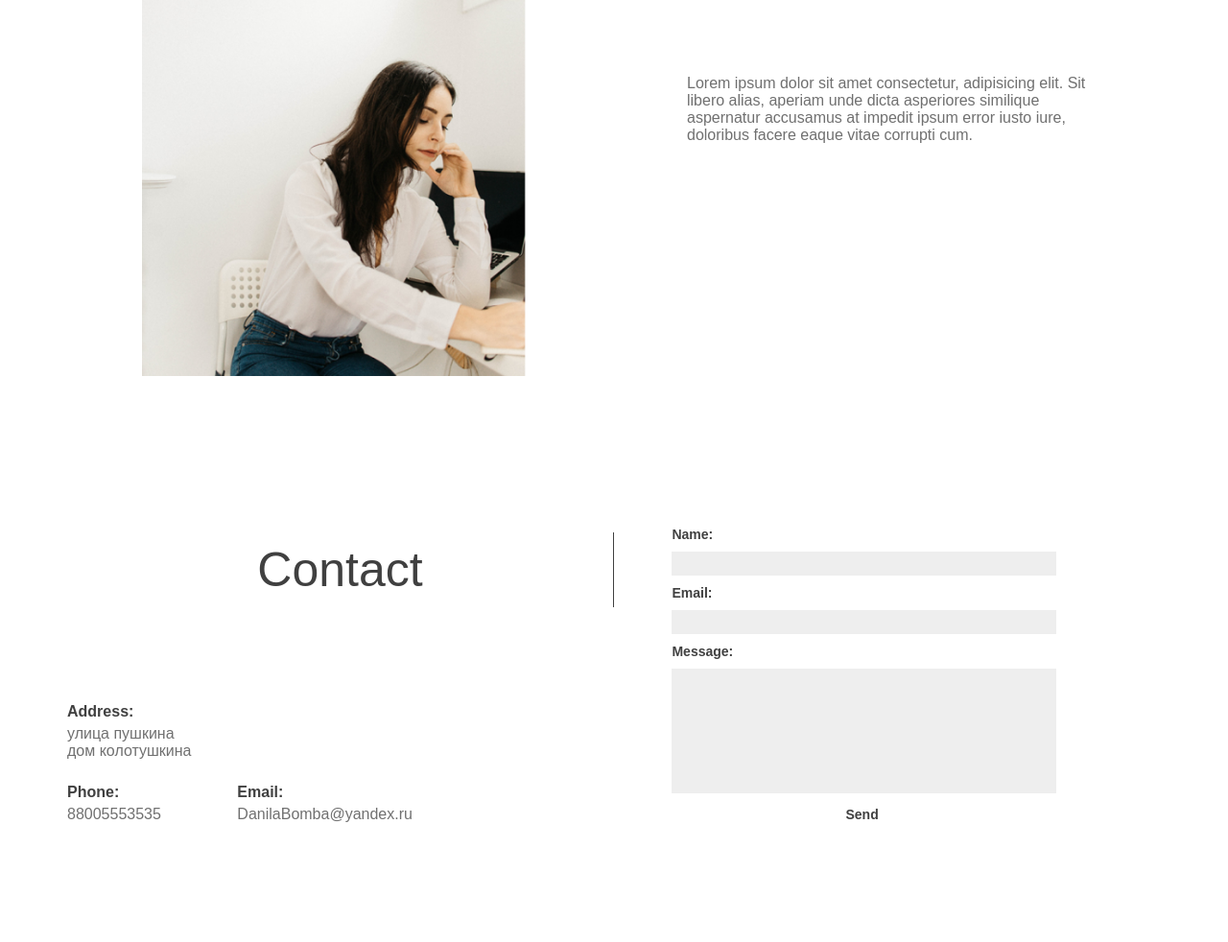
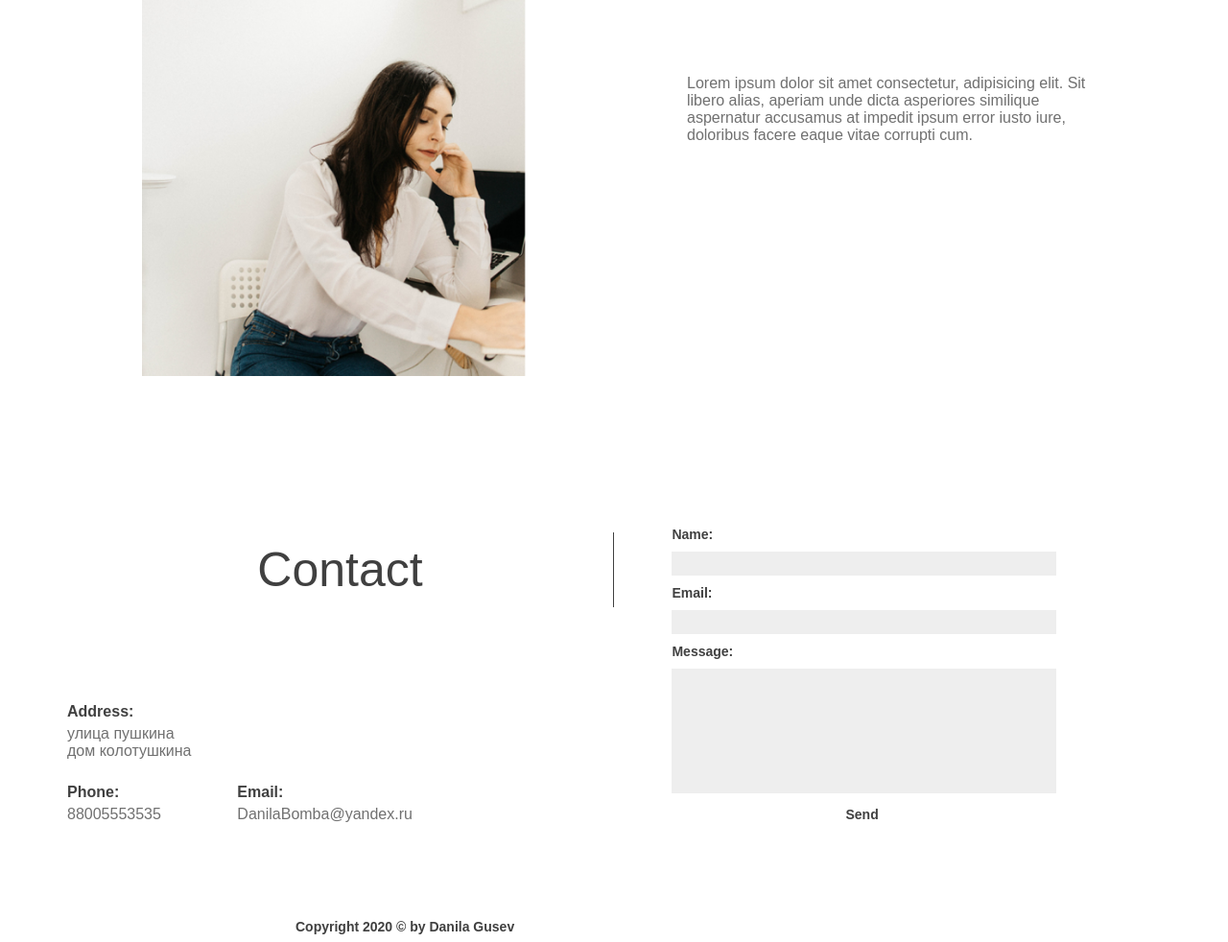
Before and after one commit to Kozeymak/Lab4, a plain HTML site: page index.html in a window 1280 px wide. Shown: the part 2145-3127 px from the top of the page at 96% size. Before the commit the page ends 3011 px from the top, so only its background shows below. Drawn offline with Linux system fonts and the light colour scheme.

Commit message:
Копирайтинг

```diff
--- a/index.html
+++ b/index.html
@@ -103,6 +103,9 @@
             <input type="submit" value="Send">
         </form>
     </div>
+    <div class="copyright">
+        Copyright 2020 © by Danila Gusev
+    </div>
 
 </body>
 </html>
--- a/style.css
+++ b/style.css
@@ -225,3 +225,10 @@ input[type=submit]{
     color: #404040;
     margin-left: 175px;
 }
+.copyright{
+    font-weight: 600;
+    font-size: 14px;
+    color: #404040;
+    margin-left: 300px ;
+    margin-top: 100px;
+}
```
